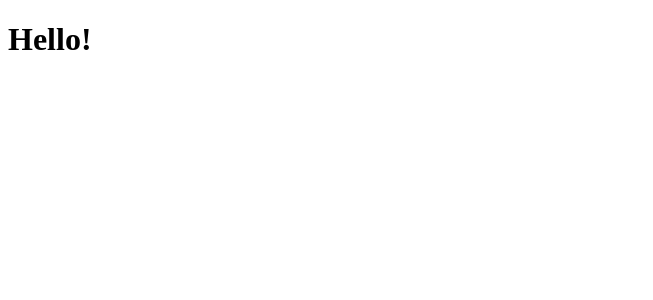
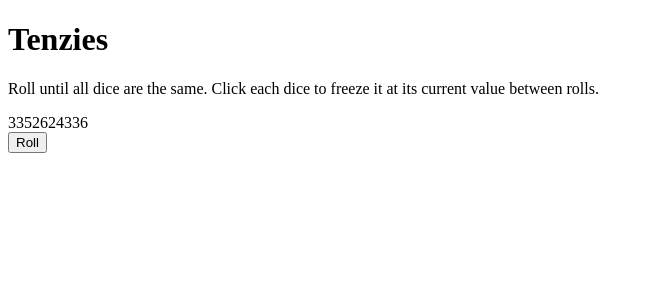
Before and after one commit to GeorgiKeranov/react-course-projects, a React (Create React App) app in the folder tenzies-app/: page / in a window 1280 px wide. Shown: the top 300 px of the page, without its empty margins (0-653 px from the left). Built offline with nearby package versions, Linux system fonts and the light colour scheme.

Commit message:
Add basic logic and html for the tenzies-app

```diff
--- a/tenzies-app/src/App.js
+++ b/tenzies-app/src/App.js
@@ -1,8 +1,41 @@
+import { useState } from 'react';
 import './App.css';
 
 function App() {
+  const [dices, setDices] = useState(generateRandomDices(10));
+
+  function generateRandomDices(count) {
+    const randomDices = [];
+
+    for (let i = 0; i < count; i++) {
+      randomDices.push(Math.floor(Math.random() * 6) + 1);
+    }
+
+    return randomDices;
+  }
+
+  const diceElements = dices.map(dice => {
+    return (
+      <div className="dice">{dice}</div>
+    );
+  });
+
   return (
-    <h1>Hello!</h1>
+    <div className="container">
+      <div className="tenzis-game">
+        <div className="tenzis__text">
+          <h1>Tenzies</h1>
+
+          <p>Roll until all dice are the same. Click each dice to freeze it at its current value between rolls.</p>
+        </div>
+
+        <div className="tenzis__board">
+          {dices}
+        </div>
+
+        <button className="btn">Roll</button>
+      </div>
+    </div>
   );
 }
 
```
